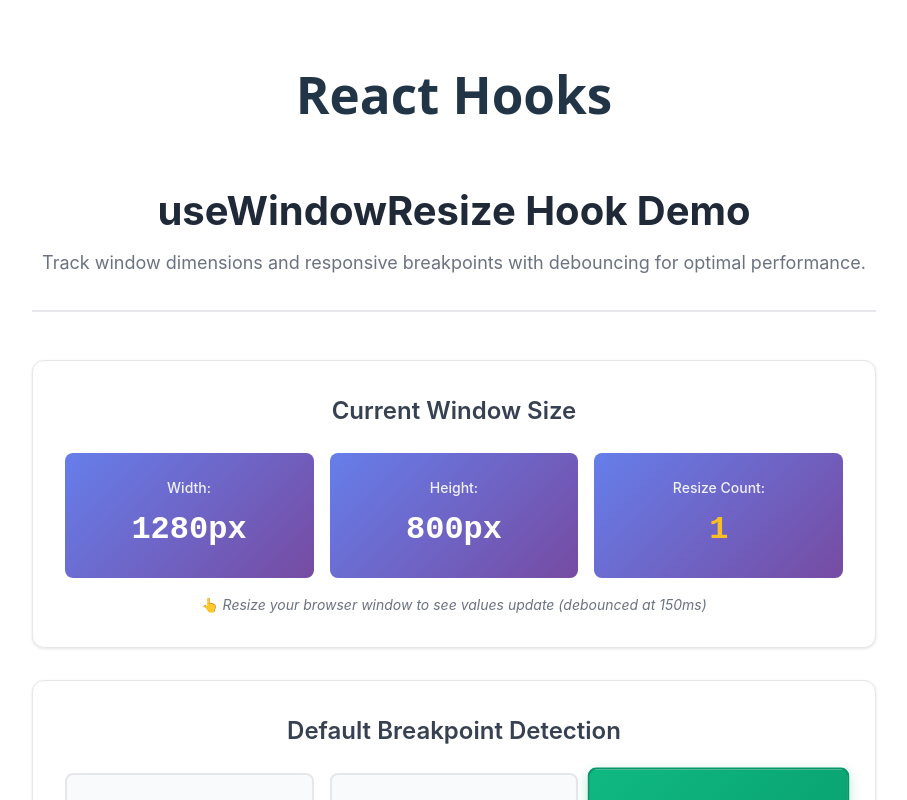
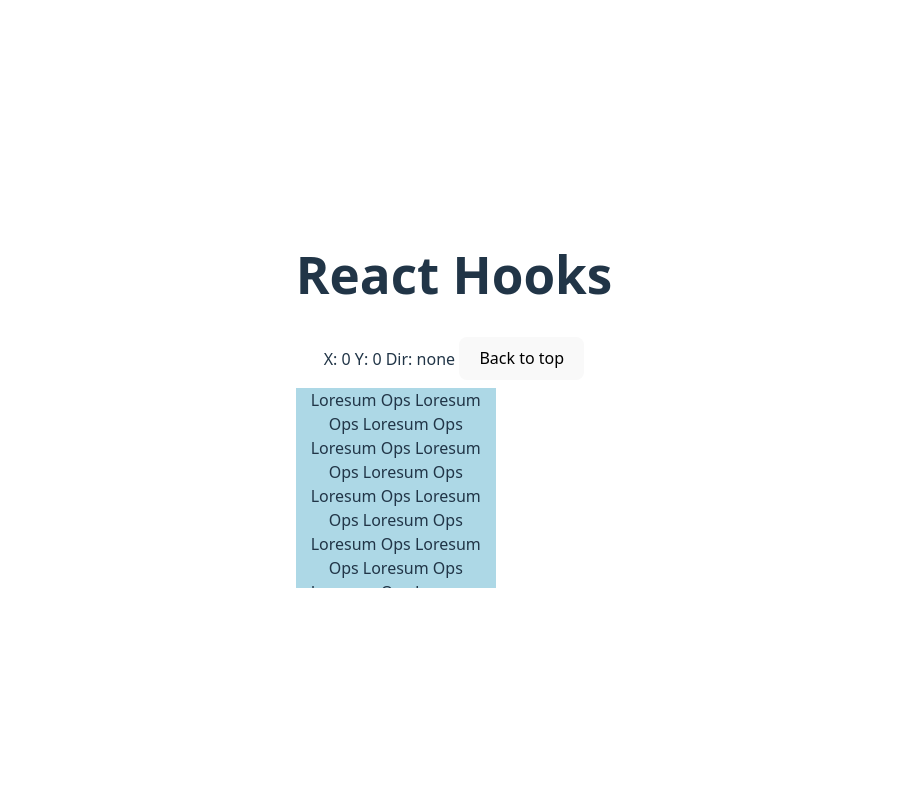
Before and after one commit to DikshantAgarwal/React-Hooks, a React (Vite) app: page / in a window 1280 px wide. Shown: the top 800 px of the page, without its empty margins (186-1093 px from the left). Built offline with nearby package versions, Linux system fonts and the light colour scheme.

Commit message:
Added useScrollSize hook

```diff
--- a/src/App.jsx
+++ b/src/App.jsx
@@ -11,13 +11,14 @@ import {UseEventListenerDemo} from './examples/useEventListenerDemo/UseEventList
 import {UseHoverDemo} from './examples/UseHoverDemo/UseHoverDemo';
 import { UseClickOutsideDemo } from './examples/UseClickOutsideDemo/UseClickOutsideDemo';
 import UseWindowResizeDemo from './examples/UseWindowResizeDemo/UseWindowResizeDemo';
-
+import { UseScrollPositionDemo } from './examples/UseScrollPositionDemo/UseScrollPositionDemo';
 function App() {
 
   return (
     <>
       <h1>React Hooks</h1>
-      <UseWindowResizeDemo />
+      <UseScrollPositionDemo />
+      {/* <UseWindowResizeDemo /> */}
       {/* <UseClickOutsideDemo /> */}
       {/* <UseHoverDemo /> */}
       {/* <UseEventListenerDemo /> */}
--- /dev/null
+++ b/src/examples/UseScrollPositionDemo/UseScrollPositionDemo.jsx
@@ -0,0 +1,44 @@
+import { useScrollPosition } from "../../hooks/useScrollPosition"
+import React from "react";
+function UseScrollPositionDemo(){
+
+  const containerRef =  React.useRef(null);
+    const {scrollX,scrollY,direction, backToTop} = useScrollPosition({ target: containerRef });
+
+    return (
+        <>
+            <div style={{marginBottom:8}}>X: {scrollX} Y: {scrollY} Dir: {direction} <button onClick={backToTop}>Back to top</button></div>
+            <div ref={containerRef} style={{width:'200px',height:'200px',backgroundColor:'lightblue',overflow:"scroll"}}>
+            Loresum Ops  Loresum Ops  Loresum Ops  Loresum Ops  Loresum Ops  Loresum Ops  Loresum Ops  Loresum Ops  Loresum Ops
+             Loresum Ops  Loresum Ops  Loresum Ops  Loresum Ops  Loresum Ops  Loresum Ops  Loresum Ops  Loresum Ops
+              Loresum Ops  Loresum Ops  Loresum Ops  Loresum Ops  Loresum Ops  Loresum Ops  Loresum Ops
+               Loresum Ops  Loresum Ops  Loresum Ops  Loresum Ops  Loresum Ops  Loresum Ops  Loresum Ops  Loresum Ops  Loresum Ops
+                <span style={{color:'red'}}>Loresum</span>Ops
+
+                 Loresum Ops  Loresum Ops  Loresum Ops  Loresum Ops  Loresum Ops  Loresum Ops  Loresum Ops  Loresum Ops  Loresum Ops  Loresum Ops  Loresum Ops
+
+                  Loresum Ops  Loresum Ops  Loresum Ops  Loresum Ops  Loresum Ops  Loresum Ops  Loresum Ops  Loresum Ops  Loresum Ops  Loresum Ops  Loresum Ops
+                   Loresum Ops  Loresum Ops  Loresum Ops  Loresum Ops  Loresum Ops  Loresum Ops  Loresum Ops  Loresum Ops  Loresum Ops  Loresum Ops  Loresum Ops
+                    Loresum Ops  Loresum Ops  Loresum Ops  Loresum Ops  Loresum Ops  Loresum Ops  Loresum Ops  Loresum Ops  Loresum Ops  Loresum Ops  Loresum Ops
+                     Loresum Ops  Loresum Ops  Loresum Ops  Loresum Ops  Loresum Ops  Loresum Ops  Loresum Ops  Loresum Ops  Loresum Ops  Loresum Ops  Loresum Ops  Loresum Ops  Loresum Ops  Loresum Ops  Loresum Ops  Loresum Ops  Loresum Ops  Loresum Ops  Loresum Ops
+                      Loresum Ops  Loresum Ops  Loresum Ops  Loresum Ops  Loresum Ops  Loresum Ops  Loresum Ops  Loresum Ops  Loresum Ops  Loresum Ops
+                       Loresum Ops  Loresum Ops  Loresum Ops  Loresum Ops  Loresum Ops  Loresum Ops  Loresum Ops  Loresum Ops  Loresum Ops  Loresum Ops  Loresum Ops  Loresum Ops  Loresum Ops  Loresum Ops  Loresum Ops  Loresum Ops
+                        Loresum Ops  Loresum Ops  Loresum Ops  Loresum Ops  Loresum  Loresum Ops  Loresum Ops  Loresum Ops  Loresum Ops  Loresum Ops  Loresum Ops Ops
+                         Loresum Ops  Loresum Ops
+                          Loresum Ops  Loresum Ops  Loresum Ops  Loresum Ops  Loresum Ops  Loresum Ops  Loresum Ops  Loresum Ops  Loresum Ops  Loresum Ops  Loresum Ops
+                           Loresum Ops  Loresum Ops  Loresum Ops  Loresum Ops  Loresum Ops  Loresum Ops  Loresum Ops  Loresum Ops  Loresum Ops  Loresum Ops  Loresum Ops  Loresum Ops  Loresum Ops  Loresum Ops
+
+                            Loresum Ops  Loresum Ops  Loresum Ops  Loresum Ops  Loresum Ops  Loresum Ops  Loresum Ops  Loresum Ops  Loresum Ops  Loresum Ops  Loresum Ops  Loresum Ops  Loresum Ops  Loresum Ops  Loresum Ops  Loresum Ops
+                             Loresum Ops
+
+                              Loresum Ops  Loresum Ops  Loresum Ops  Loresum Ops  Loresum Ops  Loresum Ops  Loresum Ops  Loresum Ops  Loresum Ops  Loresum Ops  Loresum Ops  Loresum Ops  Loresum Ops
+                               Loresum Ops  Loresum Ops  Loresum Ops  Loresum Ops  Loresum Ops  Loresum Ops  Loresum Ops  Loresum Ops  Loresum Ops  Loresum Ops  Loresum Ops  Loresum Ops  Loresum Ops  Loresum Ops  Loresum Ops  Loresum Ops  Loresum Ops  Loresum Ops  Loresum Ops  Loresum Ops  Loresum Ops  Loresum Ops  Loresum Ops  Loresum Ops
+
+
+        </div>
+        </>
+    )
+
+}
+
+export { UseScrollPositionDemo }
--- a/src/hooks/useClickOutside.js
+++ b/src/hooks/useClickOutside.js
@@ -28,8 +28,6 @@ function useClickOutside(target, handler, options = {}) {
       }
       const element = target?.current ?? dynamicNode;
 
-      console.log("useClickOutside: element =", element,event.target);
-
       if (!element || element.contains(event.target)) {
         return; // Click inside the element, do nothing
       }
--- a/src/hooks/useEventListener.js
+++ b/src/hooks/useEventListener.js
@@ -58,7 +58,6 @@ function useEventListener(eventName, handler, target ) {
             targetElement.addEventListener(evName, listener);
         });
     } else {
-      console.log("useEventListener: attaching", eventName, "to", targetElement,listener);
         targetElement.addEventListener(eventName, listener);
     }
 
--- /dev/null
+++ b/src/hooks/useScrollPosition.js
@@ -0,0 +1,59 @@
+import { useEventListener, useDebounce } from "./index";
+import { useCallback, useState, useEffect, useRef } from "react";
+
+function useScrollPosition(options = { target: null }) {
+  const debounceMS = options.debounceMS || 150;
+
+  const previousY = useRef();
+  const frameRef = useRef(null);
+  let direction = "none";
+
+  const resolveTarget = useCallback(() =>
+   options.target?.current ?? options.target ?? (typeof window !== 'undefined' ? window : null), [options.target]);
+
+//   console.log("Target:", resolveTarget(), options.target);
+  const [scrollX, setScrollX] = useState(
+    resolveTarget() === window ? window.scrollX : resolveTarget()?.scrollLeft || 0
+  );
+  const [scrollY, setScrollY] = useState(
+    resolveTarget() === window ? window.scrollY : resolveTarget()?.scrollTop || 0
+  );
+
+const prev = previousY.current ?? scrollY;
+console.log("Prev:", prev, "Current:", scrollY);
+direction = scrollY > prev ? "down" : scrollY < prev ? "up" : "none";
+previousY.current = scrollY;
+const listener = useCallback(() => {
+    if (frameRef.current) return;
+    const el = resolveTarget();
+    frameRef.current = requestAnimationFrame(() => {
+      const currentX =
+        el === window ? window.scrollX : el?.scrollLeft || 0;
+      const currentY =
+        el === window ? window.scrollY : el?.scrollTop || 0;
+
+
+    setScrollX(currentX);
+    setScrollY(currentY);
+    frameRef.current = null;
+    })
+  }, [resolveTarget]);
+
+  useEffect(() => {
+    listener(); // Set initial size
+  }, [listener]);
+
+  const debouncedListener = useDebounce(listener, debounceMS);
+
+  useEventListener("scroll", listener, resolveTarget());
+
+  const backToTop = () => {
+    setScrollX(0);
+    setScrollY(0);
+    resolveTarget().scrollTo({ top: 0, left: 0, behavior: "smooth" });
+  };
+
+  return { scrollX, scrollY, direction, backToTop };
+}
+
+export { useScrollPosition };
--- a/src/hooks/useWindowResize.js
+++ b/src/hooks/useWindowResize.js
@@ -1,5 +1,5 @@
 import { useEventListener, useDebounce } from "./index";
-import { useCallback, useState, useLayoutEffect,useMemo, use } from "react";
+import { useCallback, useState, useLayoutEffect,useMemo } from "react";
 
 
 
```
